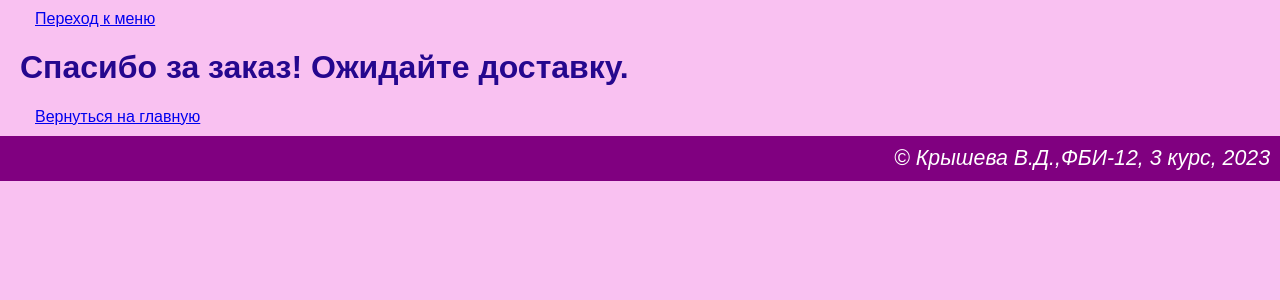
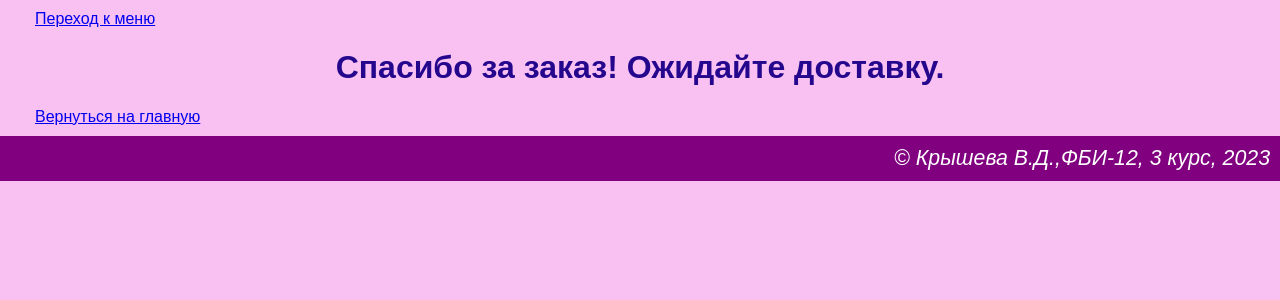
Before and after one commit to hiiamvika/cautious-guide, a Flask app: template templates/success.html in a window 1280 px wide. Shown: the part 45-345 px from the top of the page. Run offline with Flask 3, Linux system fonts and the light colour scheme; the template is opened without the code that fills it, so the values that code supplies are empty.

Commit message:
Заказ напитка1

```diff
--- a/templates/pay.html
+++ b/templates/pay.html
@@ -3,9 +3,9 @@
 {% block lab %}Лабораторная работа 3{% endblock %}
 
 {% block main %}
-    <h1>Оплата</h1>
+    <h1 style="text-align: center;">Оплата</h1>
 
-    <div>
+    <div style="text-align: center;">
         Сумма к оплате: {{ price }}
     </div>
 
--- a/templates/success.html
+++ b/templates/success.html
@@ -3,6 +3,6 @@
 {% block lab %}Лабораторная работа 3{% endblock %}
 
 {% block main %}
-    <h1>Спасибо за заказ! Ожидайте доставку.</h1>
-    <a href="/lab3/order">Вернуться на главную</a>
+    <h1 style="text-align: center;">Спасибо за заказ! Ожидайте доставку.</h1>
+    <a href="/lab3/order" style="text-align: center;">Вернуться на главную</a>
 {% endblock %}
```
